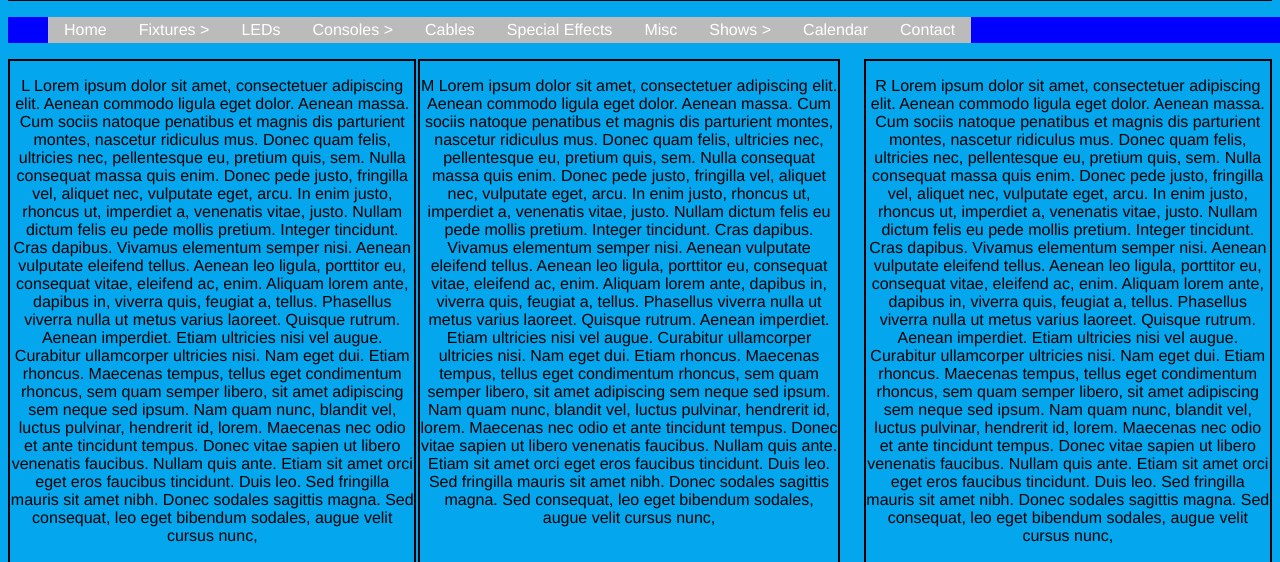
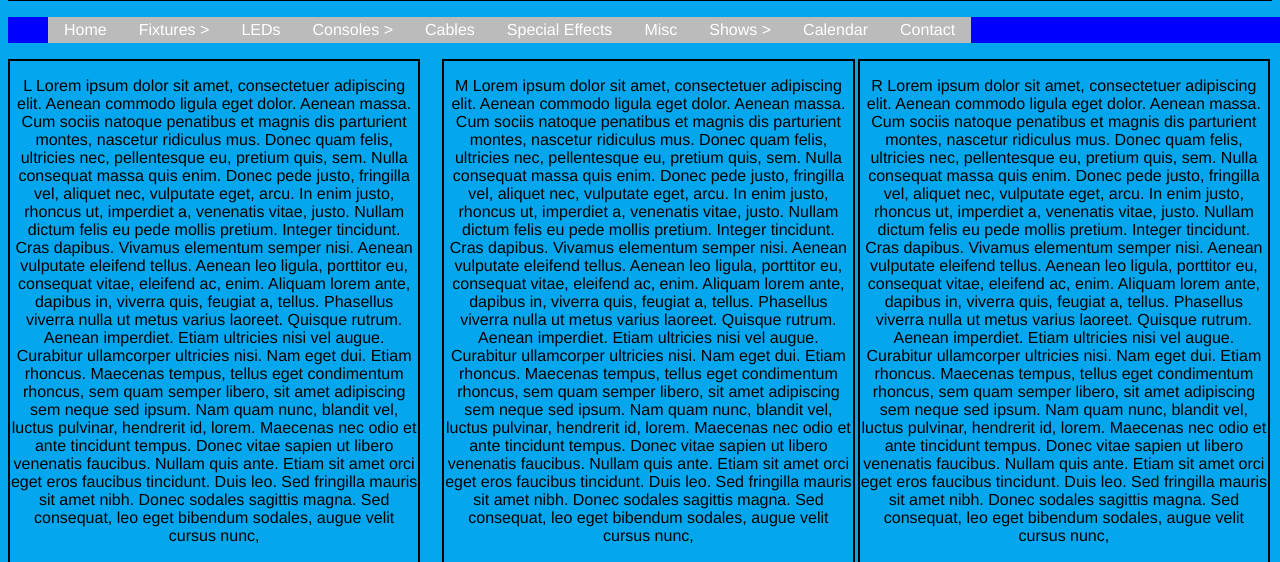
Before and after one commit to clarkpgh/SBP, a plain HTML site: page index.html in a window 1280 px wide. Shown: the part 238-800 px from the top of the page. Drawn offline with Linux system fonts and the light colour scheme.

Commit message:
margin
m

```diff
--- a/style.css
+++ b/style.css
@@ -115,9 +115,9 @@ body {
 }
 
 .middleColumn{
-  margin-left: 2px;
+  margin-left: 20px;
   margin-right: 2px;
-  width: 33%;
+  width: 32.3%;
   min-height: 35em;
   display:inline-block;
   border: 2px solid black;
@@ -125,8 +125,9 @@ body {
   vertical-align: middle;
 }
 .leftColumn{
+  margin-right: 2px;
   float: left;
-  width: 32%;
+  width: 32.3%;
   min-height: 35em;
   border: 2px solid black;
   text-align: center;
@@ -134,8 +135,9 @@ body {
 }
 
 .rightColumn{
+  margin-right: 2px;
   float: right;
-  width: 32%;
+  width: 32.3%;
   min-height: 35em;
   border: 2px solid black;
   text-align: center;
```
Also changed, not shown: 1 other file.
